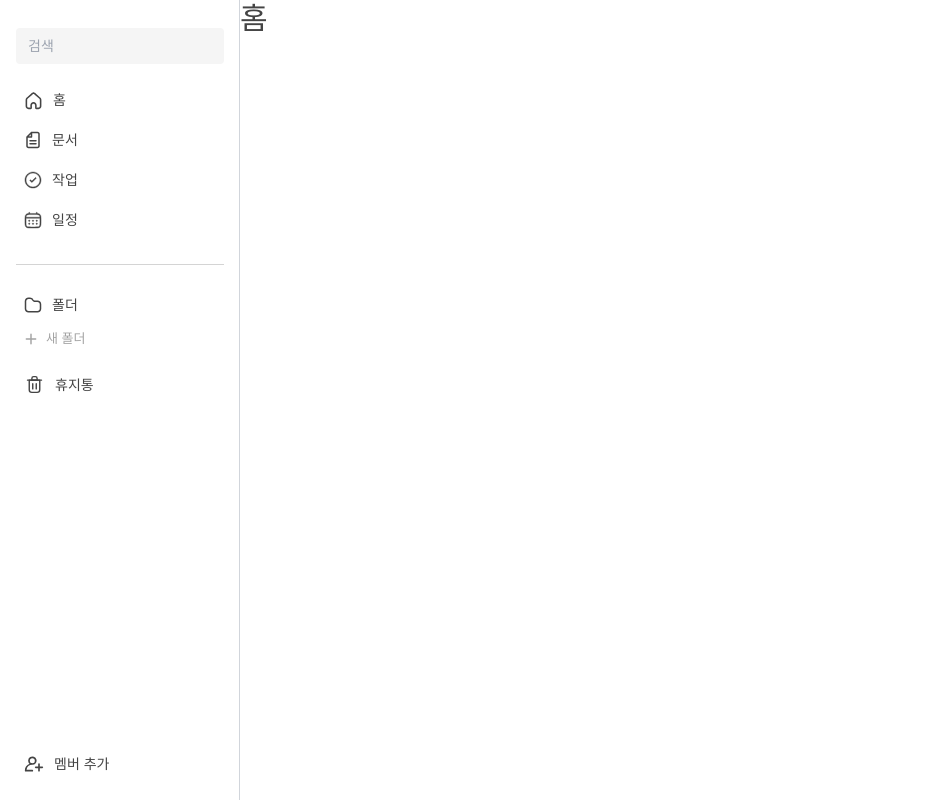
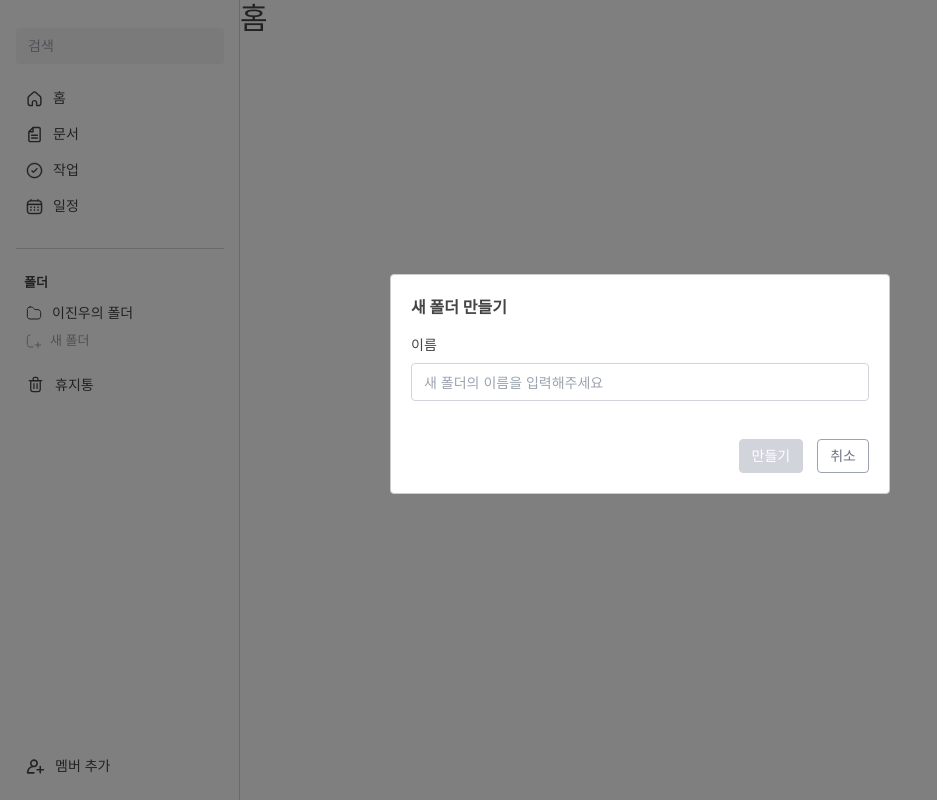
Before and after one commit to jbljw02/Workly, a Next.js app: page / in a window 1280 px wide. Both pictures are taken after a click on the element "새 폴더". Shown: the whole page, without its empty margins (0-937 px from the left). Built offline with nearby package versions, Linux system fonts and the light colour scheme.

Commit message:
feat: Aside 레이아웃 변경 및 폴더 추가 모달

```diff
--- a/src/components/aside/Aside.tsx
+++ b/src/components/aside/Aside.tsx
@@ -22,6 +22,7 @@ import { v4 as uuidv4 } from 'uuid';
 import { useAppDispatch } from "@/redux/hooks";
 import { addDocuments, DocumentProps } from "@/redux/features/documentSlice";
 import { useRouter } from "next/navigation";
+import FolderSection from "./child/FolderSection";
 
 export default function Aside() {
     const dispatch = useAppDispatch();
@@ -126,45 +127,47 @@ export default function Aside() {
             {/* 검색창 및 작업 추가 영역 */}
             <SearchInput isCollapsed={isCollapsed} />
             {/* 메뉴를 모아놓은 영역 */}
-            <div className="border-b border-b-neutral-300 mb-5 mt-4 pb-6">
+            <div className="border-b border-b-neutral-300 mb-6 mt-4 pb-6">
                 <SidebarItem
                     Icon={HomeIcon}
-                    IconWidth="19"
+                    IconWidth="17"
                     label="홈"
                     isCollapsed={isCollapsed}
                     onClick={() => router.push('/')} />
                 <SidebarItem
                     Icon={DocumentIcon}
-                    IconWidth="18"
+                    IconWidth="17"
                     label="문서"
                     isCollapsed={isCollapsed}
                     onClick={() => router.push('/document')}
                     addClick={writeDocument} />
-                <SidebarItem Icon={TaskIcon} IconWidth="18" label="작업" isCollapsed={isCollapsed} />
-                <SidebarItem Icon={ScheduleIcon} IconWidth="18" label="일정" isCollapsed={isCollapsed} />
+                <SidebarItem
+                    Icon={TaskIcon}
+                    IconWidth="17"
+                    label="작업"
+                    isCollapsed={isCollapsed} />
+                <SidebarItem
+                    Icon={ScheduleIcon}
+                    IconWidth="17"
+                    label="일정"
+                    isCollapsed={isCollapsed} />
             </div>
             {/* 폴더를 추가하고 보여주는 영역 */}
-            <div className="mb-2">
-                <div>
-                    <SidebarItem Icon={FolderIcon} IconWidth="18" label="폴더" isCollapsed={isCollapsed} />
-                    {
-                        !isCollapsed ?
-                            <div className="flex items-center pl-2 pt-1 pb-2 rounded text-neutral-400 hover:bg-gray-100 cursor-pointer">
-                                <PlusIcon width="14" />
-                                <span className="text-[13px] ml-2 whitespace-nowrap overflow-hidden">새 폴더</span>
-                            </div> :
-                            null
-                    }
-                </div>
-            </div>
+            <FolderSection isCollapsed={isCollapsed} />
             {/* 휴지통 */}
-            <SidebarItem Icon={TrashIcon} IconWidth="21" label="휴지통" isCollapsed={isCollapsed} />
+            <SidebarItem
+                Icon={TrashIcon}
+                IconWidth="19"
+                label="휴지통"
+                isCollapsed={isCollapsed} />
             {/* 멤버 추가 div를 최하단에 위치하도록 여백 공간을 모두 차지 */}
-            <div className="flex-grow"></div>
-            {/* 최하단 프로젝트 관련 메뉴 */}
-            <div className="text-sm">
-                <SidebarItem Icon={InviteIcon} IconWidth="20" label="멤버 추가" isCollapsed={isCollapsed} />
-            </div>
+            <div className="flex-grow" />
+            {/* 최하단 멤버 추가 메뉴 */}
+            <SidebarItem
+                Icon={InviteIcon}
+                IconWidth="19"
+                label="멤버 추가"
+                isCollapsed={isCollapsed} />
         </aside>
     );
 }
--- /dev/null
+++ b/src/components/aside/child/FolderSection.tsx
@@ -0,0 +1,58 @@
+import SidebarItem from "./SidebarItem";
+import FolderIcon from '../../../../public/svgs/folder.svg';
+import PlusIcon from '../../../../public/svgs/add-folder.svg';
+import { useState } from "react";
+import AddNoticeModal from "@/components/modal/AddNoticeModal";
+
+type FolderSectionProps = {
+    isCollapsed: boolean;
+}
+
+type FolderItemProps = {
+    folderName: string;
+}
+
+function FolderItem({ folderName }: FolderItemProps) {
+    return (
+        <div className="flex items-center pl-2.5 pr-1.5 w-full h-7 rounded cursor-pointer hover:bg-gray-100 group">
+            <FolderIcon width="16" />
+            <div className="ml-2.5 text-sm whitespace-nowrap overflow-hidden">
+                {folderName}
+            </div>
+        </div>
+    )
+}
+
+export default function FolderSection({ isCollapsed }: FolderSectionProps) {
+    const [addFolder, setAddFolder] = useState<boolean>(false);
+    const [newFolderTitle, setNewFolderTitle] = useState<string>('');
+
+    return (
+        !isCollapsed ?
+            <div className="mb-3">
+                <div className="mb-1.5 ml-2 text-[13px] font-semibold">폴더</div>
+                <FolderItem folderName="이진우의 폴더" />
+                {/* 새 폴더를 추가하는 영역 */}
+                <div
+                    onClick={() => setAddFolder(true)}
+                    className="flex items-center pl-2.5 h-7 rounded text-neutral-400 hover:bg-gray-100 cursor-pointer">
+                    <PlusIcon width="16" />
+                    <span
+                        className="text-[13px] ml-2 whitespace-nowrap overflow-hidden">새 폴더</span>
+                </div>
+                <AddNoticeModal
+                    isModalOpen={addFolder}
+                    setIsModalOpen={setAddFolder}
+                    title='새 폴더 만들기'
+                    value={newFolderTitle}
+                    setValue={setNewFolderTitle}
+                    placeholder="새 폴더의 이름을 입력해주세요" />
+
+            </div> :
+            <SidebarItem
+                Icon={FolderIcon}
+                IconWidth="16"
+                label=""
+                isCollapsed={isCollapsed} />
+    )
+}
--- a/src/components/aside/child/SidebarItem.tsx
+++ b/src/components/aside/child/SidebarItem.tsx
@@ -11,7 +11,7 @@ export default function SidebarItem({
     return (
         <div
             onClick={onClick}
-            className="flex justify-between pl-2 pr-1.5 w-full h-10 rounded cursor-pointer hover:bg-gray-100 group">
+            className="flex justify-between pl-2.5 pr-1.5 w-full h-9 rounded cursor-pointer hover:bg-gray-100 group">
             <div className="flex flex-row items-center">
                 <Icon width={IconWidth} height={IconWidth} />
                 {/* 사이드바가 확장된 경우에만 텍스트 표시 */}
@@ -25,7 +25,7 @@ export default function SidebarItem({
             </div>
 
             {
-                addClick &&
+                (addClick && !isCollapsed) &&
                 <div
                     onClick={(e) => {
                         e.stopPropagation();  // 부모 요소로의 이벤트 전파 방지
--- a/src/components/editor/child/EditorHeader.tsx
+++ b/src/components/editor/child/EditorHeader.tsx
@@ -78,7 +78,7 @@ export default function EditorHeader({
         }, 60000);
 
         return () => clearInterval(updatedTimeInterval);
-    }, [selectedDoc.updatedAt]);
+    }, [selectedDoc?.updatedAt]);
 
     return (
         <div className='flex flex-row justify-between pl-3 pr-5 py-3'>
--- /dev/null
+++ b/src/components/modal/AddNoticeModal.tsx
@@ -0,0 +1,67 @@
+import { ModalProps } from '@/types/modalProps';
+import Modal from 'react-modal';
+
+export interface AddNoticeModal extends ModalProps {
+    title: string;
+    value: string;
+    setValue: React.Dispatch<React.SetStateAction<string>>;
+    placeholder: string;
+}
+
+export default function AddNoticeModal({
+    isModalOpen,
+    setIsModalOpen,
+    title,
+    value,
+    setValue,
+    placeholder }: AddNoticeModal) {
+    const closeModal = () => {
+        setValue('');
+        setIsModalOpen(false);
+    }
+    return (
+        <Modal
+            isOpen={isModalOpen}
+            style={{
+                overlay: {
+                    backgroundColor: 'rgba(0, 0, 0, 0.5)'
+                },
+                content: {
+                    position: 'absolute',
+                    left: '50%',
+                    top: '48%',
+                    width: 500,
+                    height: 220,
+                    transform: 'translate(-50%, -50%)',
+                }
+            }}>
+            <div className='flex flex-col h-full justify-between'>
+                <div>
+                    <div className='font-semibold mb-4'>{title}</div>
+                    <div className='text-sm mt-2 mb-2'>이름</div>
+                    <div className='rounded border border-gray-300 w-full px-3 py-1.5 focus-within:border-gray-600 transition-all duration-200'>
+                        <input
+                            className='border-none text-sm outline-none bg-transparent w-full'
+                            type="text"
+                            value={value}
+                            onChange={(e) => setValue(e.target.value)}
+                            placeholder={placeholder} />
+                    </div>
+                </div>
+                <div className='flex justify-end text-sm gap-3.5'>
+                    <button
+                        className={`px-3 py-1.5 border rounded text-white transition-all duration-200
+                            ${value ? 'border-blue-500 bg-blue-500 hover:border-blue-700 hover:bg-blue-700' :
+                                'border-gray-300 bg-gray-300 cursor-not-allowed'}`}
+                        disabled={!value} >
+                        만들기
+                    </button>
+                    <button
+                        className='px-3 py-1.5 border rounded border-gray-400 text-gray-500
+                        hover:border-gray-600 hover:text-[#444444] hover:bg-gray-100 transition-all duration-200'
+                        onClick={closeModal}>취소</button>
+                </div>
+            </div>
+        </Modal>
+    )
+}
--- a/src/components/modal/NoticeModal.tsx
+++ b/src/components/modal/NoticeModal.tsx
@@ -6,7 +6,6 @@ export interface NoticeModal extends ModalProps {
 }
 
 export default function NoticeModal({ isModalOpen, setIsModalOpen, label }: NoticeModal) {
-
     return (
         <Modal
             isOpen={isModalOpen}
--- a/src/redux/features/documentSlice.ts
+++ b/src/redux/features/documentSlice.ts
@@ -15,7 +15,7 @@ export type DocumentProps = {
 const DocumentsState: DocumentProps[] = [];
 
 export const documentSlice = createSlice({
-    name: 'document',
+    name: 'documents',
     initialState: DocumentsState,
     reducers: {
         addDocuments: (state, action: PayloadAction<DocumentProps>) => {
@@ -39,7 +39,7 @@ export const { updateDocuments } = documentSlice.actions;
 export const { deleteDocuments } = documentSlice.actions;
 
 const reducers = {
-    document: documentSlice.reducer,
+    documents: documentSlice.reducer,
 }
 
 export default reducers;
--- a/src/redux/store.ts
+++ b/src/redux/store.ts
@@ -7,6 +7,7 @@ import linkReducers from './features/linkSlice';
 import selectionReducers from './features/selectionSlice';
 import textColorReducers from './features/textColorSlice';
 import documentReducers from './features/documentSlice';
+import folderReducers from './features/folderSlice';
 
 const combinedReducer = combineReducers({
     editorScale: scaleReducers.editorScale,
@@ -18,7 +19,8 @@ const combinedReducer = combineReducers({
     textSelection: selectionReducers.textSelection,
     textColor: textColorReducers.textColor,
     openColorPicker: textColorReducers.openColorPicker,
-    documents: documentReducers.document,
+    documents: documentReducers.documents,
+    folders: folderReducers.folders,
 })
 
 // 전체 리듀서를 관리
```
Also changed, not shown: src/redux/features/folderSlice.ts (added, +42 -0 lines), public/svgs/add-folder.svg (added), public/svgs/folder.svg.
